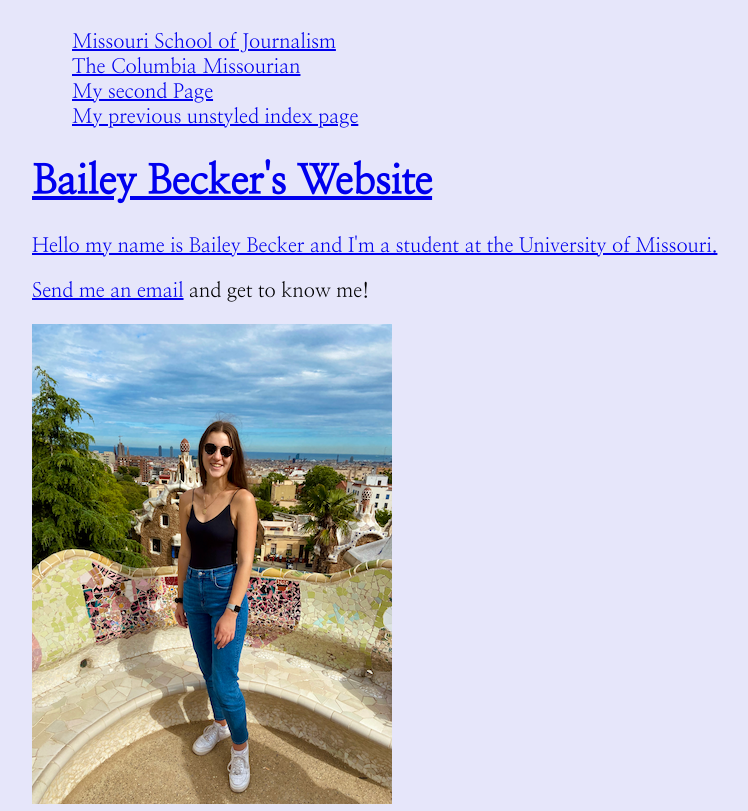
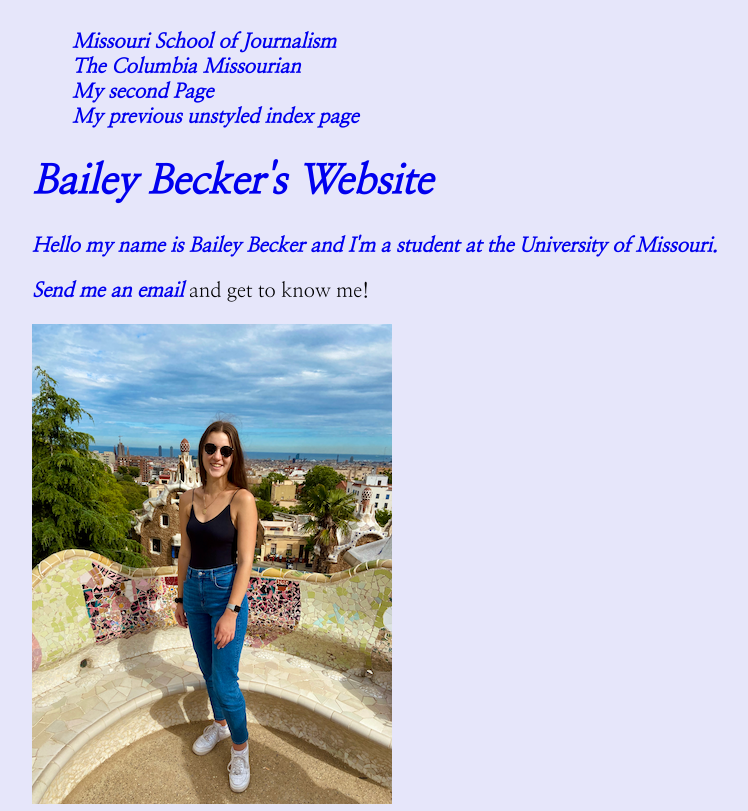
Before and after one commit to J4502-FS22/bailey-becker-site, a plain HTML site: page index.html in a window 1280 px wide. Shown: the top 811 px of the page, without its empty margins (258-1006 px from the left). Drawn offline with Linux system fonts and the light colour scheme.

Commit message:
font style

```diff
--- a/my-style.css
+++ b/my-style.css
@@ -26,3 +26,8 @@ font-family: 'Roboto', sans-serif;
 ul, li {
   list-style-type: none;
 }
+a {
+  font-weight:bold;
+  font-style: italic;
+  text-decoration:none;
+}
```
